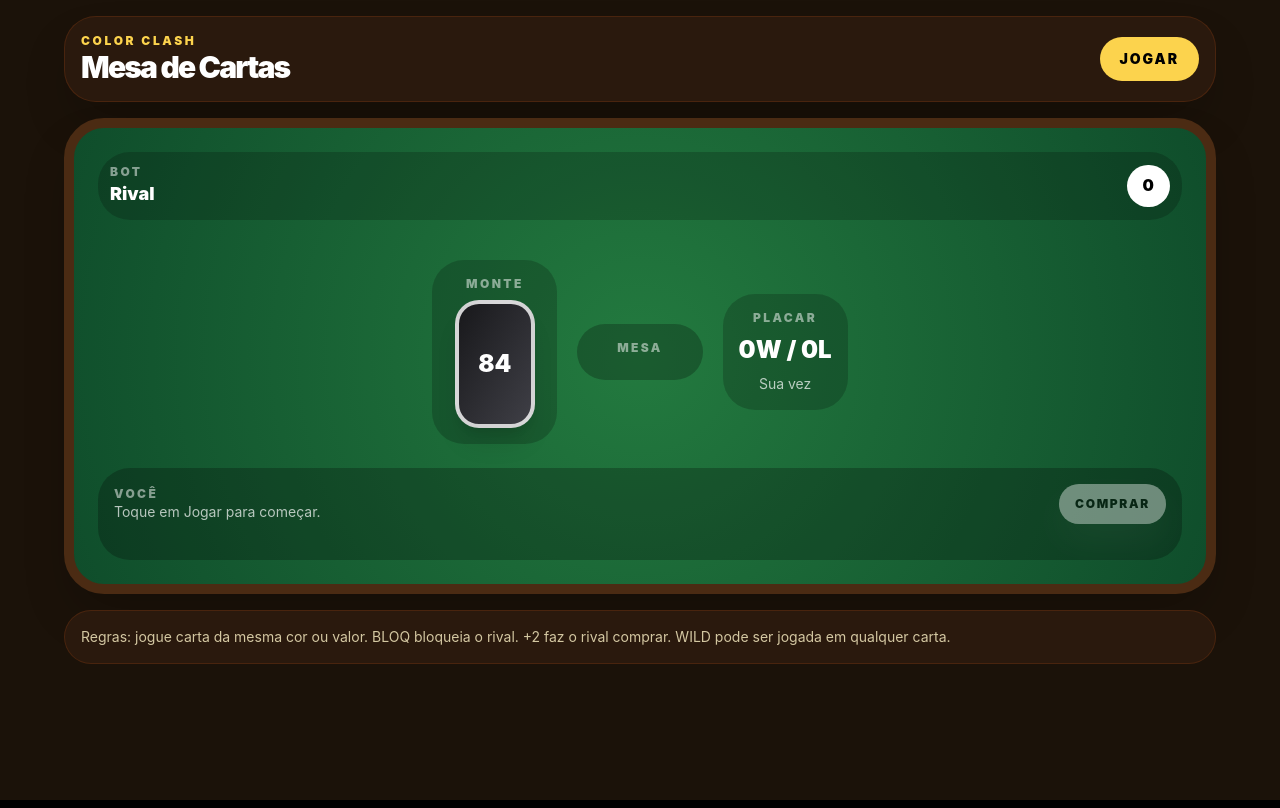
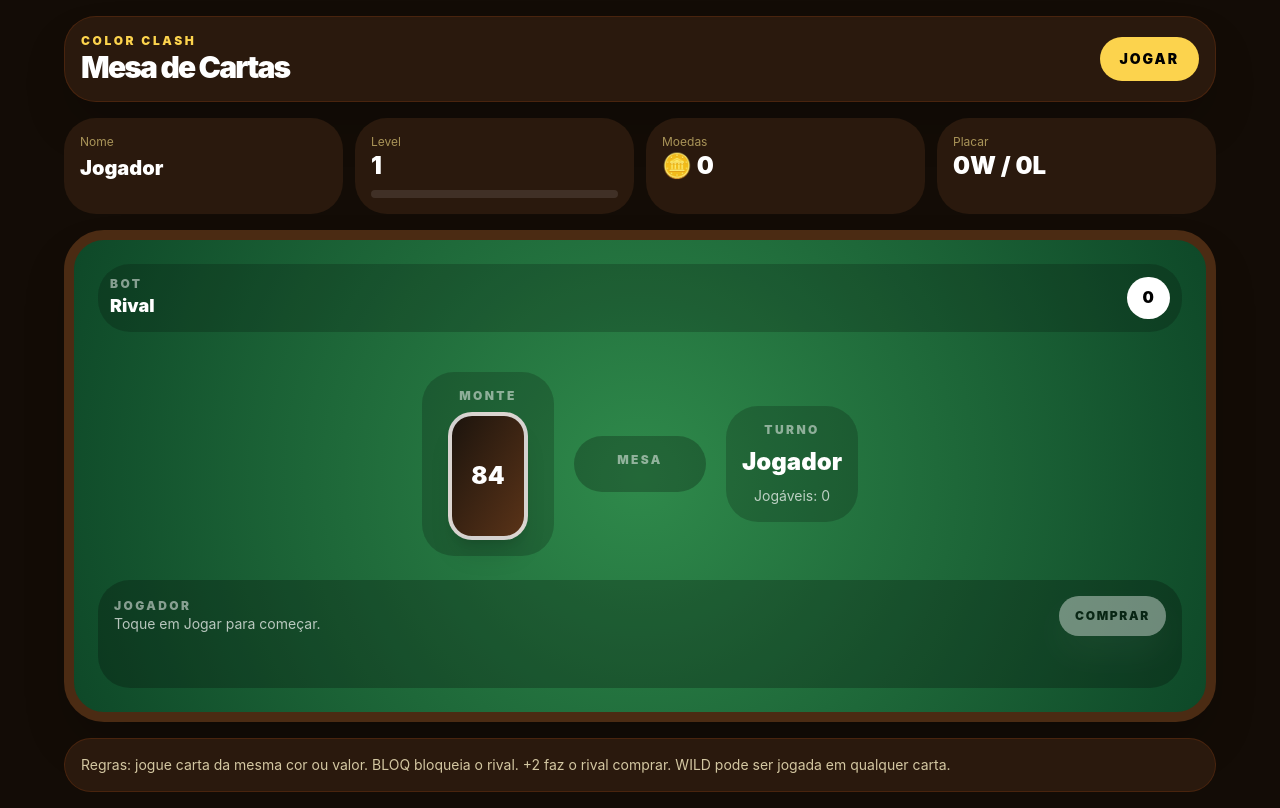
Before and after one commit to thiagodouglas19t-lang/Thklayus-hub, a React (Vite) app: page / in a window 1280 px wide. Built offline with nearby package versions, Linux system fonts and the light colour scheme.

Commit message:
Add player progression sound and improved card design

```diff
--- a/src/App.tsx
+++ b/src/App.tsx
@@ -3,12 +3,7 @@ import { useMemo, useState } from "react";
 type Color = "red" | "blue" | "yellow" | "green";
 type CardType = "number" | "skip" | "draw2" | "wild";
 
-type Card = {
-  id: number;
-  color: Color;
-  value: string;
-  type: CardType;
-};
+type Card = { id: number; color: Color; value: string; type: CardType };
 
 const colors: Color[] = ["red", "blue", "yellow", "green"];
 
@@ -22,33 +17,41 @@ const colorStyle: Record<Color, string> = {
 function makeDeck() {
   let id = 1;
   const deck: Card[] = [];
-
   colors.forEach((color) => {
     for (let value = 1; value <= 9; value++) {
       deck.push({ id: id++, color, value: String(value), type: "number" });
       deck.push({ id: id++, color, value: String(value), type: "number" });
     }
-
     deck.push({ id: id++, color, value: "BLOQ", type: "skip" });
     deck.push({ id: id++, color, value: "+2", type: "draw2" });
   });
-
-  colors.forEach((color) => {
-    deck.push({ id: id++, color, value: "WILD", type: "wild" });
-  });
-
+  colors.forEach((color) => deck.push({ id: id++, color, value: "WILD", type: "wild" }));
   return deck.sort(() => Math.random() - 0.5);
 }
 
 function drawCards(deck: Card[], amount: number) {
-  return {
-    taken: deck.slice(0, amount),
-    rest: deck.slice(amount),
-  };
+  return { taken: deck.slice(0, amount), rest: deck.slice(amount) };
 }
 
 function canPlay(card: Card, top: Card) {
   return card.type === "wild" || card.color === top.color || card.value === top.value;
+}
+
+function playSound(type: "card" | "win" | "bad") {
+  try {
+    const AudioContextClass = window.AudioContext || (window as any).webkitAudioContext;
+    const audio = new AudioContextClass();
+    const osc = audio.createOscillator();
+    const gain = audio.createGain();
+    osc.connect(gain);
+    gain.connect(audio.destination);
+    osc.frequency.value = type === "win" ? 720 : type === "bad" ? 160 : 420;
+    gain.gain.value = 0.035;
+    osc.start();
+    osc.stop(audio.currentTime + 0.08);
+  } catch {
+    // Som é opcional. Se o navegador bloquear, o jogo continua normal.
+  }
 }
 
 export default function App() {
@@ -60,11 +63,38 @@ export default function App() {
   const [message, setMessage] = useState("Toque em Jogar para começar.");
   const [wins, setWins] = useState(() => Number(localStorage.getItem("colorclash:wins") || 0));
   const [losses, setLosses] = useState(() => Number(localStorage.getItem("colorclash:losses") || 0));
+  const [coins, setCoins] = useState(() => Number(localStorage.getItem("colorclash:coins") || 0));
+  const [xp, setXp] = useState(() => Number(localStorage.getItem("colorclash:xp") || 0));
+  const [playerName, setPlayerName] = useState(() => localStorage.getItem("colorclash:name") || "Jogador");
   const [started, setStarted] = useState(false);
+  const [lastPlayed, setLastPlayed] = useState<Card | null>(null);
+  const [pulse, setPulse] = useState(false);
 
   const topCard = discard[discard.length - 1];
   const playableCount = useMemo(() => topCard ? playerHand.filter((card) => canPlay(card, topCard)).length : 0, [playerHand, topCard]);
   const gameOver = started && (playerHand.length === 0 || botHand.length === 0);
+  const level = Math.floor(xp / 100) + 1;
+  const levelProgress = xp % 100;
+
+  function reward(addCoins: number, addXp: number) {
+    const nextCoins = coins + addCoins;
+    const nextXp = xp + addXp;
+    setCoins(nextCoins);
+    setXp(nextXp);
+    localStorage.setItem("colorclash:coins", String(nextCoins));
+    localStorage.setItem("colorclash:xp", String(nextXp));
+  }
+
+  function saveName(name: string) {
+    setPlayerName(name || "Jogador");
+    localStorage.setItem("colorclash:name", name || "Jogador");
+  }
+
+  function animateCard(card: Card) {
+    setLastPlayed(card);
+    setPulse(true);
+    window.setTimeout(() => setPulse(false), 260);
+  }
 
   function startGame() {
     const fresh = makeDeck();
@@ -72,13 +102,13 @@ export default function App() {
     const botDraw = drawCards(playerDraw.rest, 7);
     const first = botDraw.rest.find((card) => card.type === "number") || botDraw.rest[0];
     const rest = botDraw.rest.filter((card) => card.id !== first.id);
-
     setDeck(rest);
     setPlayerHand(playerDraw.taken);
     setBotHand(botDraw.taken);
     setDiscard([first]);
     setTurn("player");
     setStarted(true);
+    setLastPlayed(null);
     setMessage("Sua vez. Jogue uma carta da mesma cor ou número.");
   }
 
@@ -89,6 +119,7 @@ export default function App() {
     setPlayerHand((hand) => [...hand, ...draw.taken]);
     setTurn("bot");
     setMessage("Você comprou uma carta. Vez do bot.");
+    playSound("card");
     setTimeout(botMove, 700);
   }
 
@@ -96,18 +127,24 @@ export default function App() {
     if (!started || turn !== "player" || gameOver || !topCard) return;
     if (!canPlay(card, topCard)) {
       setMessage("Essa carta não combina com a mesa.");
+      playSound("bad");
       return;
     }
+    playSound("card");
+    animateCard(card);
 
     const nextHand = playerHand.filter((item) => item.id !== card.id);
     setPlayerHand(nextHand);
     setDiscard((cards) => [...cards, card]);
+    reward(1, 4);
 
     if (nextHand.length === 0) {
       const newWins = wins + 1;
       setWins(newWins);
       localStorage.setItem("colorclash:wins", String(newWins));
+      reward(35, 60);
       setMessage("Você venceu a partida!");
+      playSound("win");
       return;
     }
 
@@ -133,7 +170,6 @@ export default function App() {
     setBotHand((currentBotHand) => {
       const currentTop = discard[discard.length - 1];
       if (!currentTop) return currentBotHand;
-
       const card = currentBotHand.find((item) => canPlay(item, currentTop));
 
       if (!card) {
@@ -147,6 +183,8 @@ export default function App() {
         return currentBotHand;
       }
 
+      playSound("card");
+      animateCard(card);
       const nextBotHand = currentBotHand.filter((item) => item.id !== card.id);
       setDiscard((cards) => [...cards, card]);
 
@@ -155,6 +193,7 @@ export default function App() {
         setLosses(newLosses);
         localStorage.setItem("colorclash:losses", String(newLosses));
         setMessage("Bot venceu a partida.");
+        playSound("bad");
         return nextBotHand;
       }
 
@@ -183,15 +222,13 @@ export default function App() {
     });
   }
 
-  function CardView({ card, hidden = false, onClick }: { card?: Card; hidden?: boolean; onClick?: () => void }) {
+  function CardView({ card, hidden = false, onClick, playable = true }: { card?: Card; hidden?: boolean; onClick?: () => void; playable?: boolean }) {
     if (hidden) {
-      return <div className="grid h-32 w-20 shrink-0 place-items-center rounded-2xl border-4 border-white/80 bg-gradient-to-br from-zinc-900 to-zinc-700 shadow-xl"><span className="text-2xl font-black text-white">CC</span></div>;
+      return <div className="grid h-32 w-20 shrink-0 place-items-center rounded-2xl border-4 border-white/80 bg-gradient-to-br from-[#1c140d] to-[#5a3318] shadow-xl"><span className="text-2xl font-black text-amber-200">CC</span></div>;
     }
-
     if (!card) return null;
-
     return (
-      <button onClick={onClick} className={`grid h-32 w-20 shrink-0 place-items-center rounded-2xl border-4 border-white bg-gradient-to-br ${colorStyle[card.color]} p-2 text-white shadow-xl transition active:scale-95`}>
+      <button onClick={onClick} className={`grid h-32 w-20 shrink-0 place-items-center rounded-2xl border-4 border-white bg-gradient-to-br ${colorStyle[card.color]} p-2 text-white shadow-xl transition ${playable ? "active:scale-95 hover:-translate-y-2" : "opacity-45 grayscale"}`}>
         <div className="grid h-full w-full place-items-center rounded-xl border border-white/40 bg-black/10">
           <span className="text-2xl font-black">{card.value}</span>
         </div>
@@ -200,80 +237,47 @@ export default function App() {
   }
 
   return (
-    <main className="min-h-screen bg-[#1b1209] p-4 text-white">
+    <main className="min-h-screen bg-[#130c06] p-4 text-white">
       <section className="mx-auto max-w-6xl">
         <header className="mb-4 flex items-center justify-between rounded-[2rem] border border-amber-900/40 bg-[#2a190d] p-4 shadow-2xl">
           <div>
             <p className="text-xs font-black uppercase tracking-[0.22em] text-amber-300">Color Clash</p>
             <h1 className="text-3xl font-black tracking-[-0.06em]">Mesa de Cartas</h1>
           </div>
-          <button onClick={startGame} className="rounded-2xl bg-amber-300 px-5 py-3 text-sm font-black uppercase tracking-[0.14em] text-black">
-            {started ? "Nova partida" : "Jogar"}
-          </button>
+          <button onClick={startGame} className="rounded-2xl bg-amber-300 px-5 py-3 text-sm font-black uppercase tracking-[0.14em] text-black">{started ? "Nova partida" : "Jogar"}</button>
         </header>
 
-        <div className="rounded-[2.5rem] border-[10px] border-[#4b2b13] bg-[radial-gradient(circle_at_center,#237a3f,#0f4d2b)] p-4 shadow-2xl md:p-6">
+        <div className="mb-4 grid gap-3 md:grid-cols-4">
+          <div className="rounded-3xl bg-[#2a190d] p-4"><p className="text-xs text-amber-200/60">Nome</p><input value={playerName} onChange={(e) => saveName(e.target.value)} className="mt-1 w-full bg-transparent text-xl font-black outline-none" /></div>
+          <div className="rounded-3xl bg-[#2a190d] p-4"><p className="text-xs text-amber-200/60">Level</p><p className="text-2xl font-black">{level}</p><div className="mt-2 h-2 overflow-hidden rounded-full bg-white/10"><div className="h-full rounded-full bg-amber-300" style={{ width: `${levelProgress}%` }} /></div></div>
+          <div className="rounded-3xl bg-[#2a190d] p-4"><p className="text-xs text-amber-200/60">Moedas</p><p className="text-2xl font-black">🪙 {coins}</p></div>
+          <div className="rounded-3xl bg-[#2a190d] p-4"><p className="text-xs text-amber-200/60">Placar</p><p className="text-2xl font-black">{wins}W / {losses}L</p></div>
+        </div>
+
+        <div className="rounded-[2.5rem] border-[10px] border-[#4b2b13] bg-[radial-gradient(circle_at_center,#2f8a4b,#0e4828)] p-4 shadow-2xl md:p-6">
           <div className="mb-4 flex items-center justify-between gap-3 rounded-3xl bg-black/20 p-3">
-            <div>
-              <p className="text-xs font-black uppercase tracking-[0.2em] text-white/50">Bot</p>
-              <p className="text-lg font-black">Rival</p>
-            </div>
-            <div className="flex -space-x-12 overflow-hidden pr-10">
-              {botHand.slice(0, 7).map((card) => <CardView key={card.id} hidden />)}
-            </div>
+            <div><p className="text-xs font-black uppercase tracking-[0.2em] text-white/50">Bot</p><p className="text-lg font-black">Rival</p></div>
+            <div className="flex -space-x-12 overflow-hidden pr-10">{botHand.slice(0, 7).map((card) => <CardView key={card.id} hidden />)}</div>
             <p className="rounded-2xl bg-white px-4 py-2 font-black text-black">{botHand.length}</p>
           </div>
 
           <div className="grid min-h-56 place-items-center py-6">
             <div className="grid grid-cols-3 items-center gap-5">
-              <div className="grid place-items-center rounded-3xl bg-black/20 p-4">
-                <p className="mb-2 text-xs font-black uppercase tracking-[0.2em] text-white/50">Monte</p>
-                <div className="grid h-32 w-20 place-items-center rounded-2xl border-4 border-white/80 bg-gradient-to-br from-zinc-900 to-zinc-700 shadow-xl"><span className="text-2xl font-black">{deck.length}</span></div>
-              </div>
-
-              <div className="grid place-items-center rounded-3xl bg-black/25 p-4">
-                <p className="mb-2 text-xs font-black uppercase tracking-[0.2em] text-white/50">Mesa</p>
-                <CardView card={topCard} />
-              </div>
-
-              <div className="rounded-3xl bg-black/20 p-4 text-center">
-                <p className="text-xs font-black uppercase tracking-[0.2em] text-white/50">Placar</p>
-                <p className="mt-2 text-2xl font-black">{wins}W / {losses}L</p>
-                <p className="mt-2 text-sm text-white/70">{turn === "player" ? "Sua vez" : "Vez do bot"}</p>
-              </div>
+              <div className="grid place-items-center rounded-3xl bg-black/20 p-4"><p className="mb-2 text-xs font-black uppercase tracking-[0.2em] text-white/50">Monte</p><div className="grid h-32 w-20 place-items-center rounded-2xl border-4 border-white/80 bg-gradient-to-br from-[#1c140d] to-[#5a3318] shadow-xl"><span className="text-2xl font-black">{deck.length}</span></div></div>
+              <div className={`grid place-items-center rounded-3xl bg-black/25 p-4 transition ${pulse ? "scale-110" : "scale-100"}`}><p className="mb-2 text-xs font-black uppercase tracking-[0.2em] text-white/50">Mesa</p><CardView card={topCard} /></div>
+              <div className="rounded-3xl bg-black/20 p-4 text-center"><p className="text-xs font-black uppercase tracking-[0.2em] text-white/50">Turno</p><p className="mt-2 text-2xl font-black">{turn === "player" ? playerName : "Rival"}</p><p className="mt-2 text-sm text-white/70">Jogáveis: {playableCount}</p></div>
             </div>
           </div>
 
           <div className="rounded-3xl bg-black/25 p-4">
-            <div className="mb-3 flex items-center justify-between gap-3">
-              <div>
-                <p className="text-xs font-black uppercase tracking-[0.2em] text-white/50">Você</p>
-                <p className="text-sm text-white/70">{message}</p>
-              </div>
-              <button onClick={drawPlayer} disabled={!started || turn !== "player" || gameOver} className="rounded-2xl bg-white px-4 py-3 text-xs font-black uppercase tracking-[0.14em] text-black disabled:opacity-40">
-                Comprar
-              </button>
-            </div>
-
-            <div className="flex gap-3 overflow-x-auto pb-2">
-              {playerHand.map((card) => <CardView key={card.id} card={card} onClick={() => playCard(card)} />)}
-            </div>
+            <div className="mb-3 flex items-center justify-between gap-3"><div><p className="text-xs font-black uppercase tracking-[0.2em] text-white/50">{playerName}</p><p className="text-sm text-white/70">{message}</p>{lastPlayed && <p className="mt-1 text-xs text-amber-200">Última carta: {lastPlayed.value}</p>}</div><button onClick={drawPlayer} disabled={!started || turn !== "player" || gameOver} className="rounded-2xl bg-white px-4 py-3 text-xs font-black uppercase tracking-[0.14em] text-black disabled:opacity-40">Comprar</button></div>
+            <div className="flex gap-3 overflow-x-auto pb-3 pt-3">{playerHand.map((card) => <CardView key={card.id} card={card} playable={topCard ? canPlay(card, topCard) : true} onClick={() => playCard(card)} />)}</div>
           </div>
         </div>
 
-        {gameOver && (
-          <div className="fixed inset-0 z-30 grid place-items-center bg-black/70 p-5">
-            <div className="w-full max-w-md rounded-[2rem] bg-white p-6 text-center text-black">
-              <p className="text-xs font-black uppercase tracking-[0.2em] text-zinc-500">Partida encerrada</p>
-              <h2 className="mt-2 text-4xl font-black tracking-[-0.06em]">{playerHand.length === 0 ? "Você venceu" : "Bot venceu"}</h2>
-              <button onClick={startGame} className="mt-6 rounded-2xl bg-black px-6 py-4 font-black text-white">Jogar de novo</button>
-            </div>
-          </div>
-        )}
+        {gameOver && <div className="fixed inset-0 z-30 grid place-items-center bg-black/70 p-5"><div className="w-full max-w-md rounded-[2rem] bg-white p-6 text-center text-black"><p className="text-xs font-black uppercase tracking-[0.2em] text-zinc-500">Partida encerrada</p><h2 className="mt-2 text-4xl font-black tracking-[-0.06em]">{playerHand.length === 0 ? "Você venceu" : "Bot venceu"}</h2><p className="mt-3 text-zinc-500">{playerHand.length === 0 ? "+35 moedas / +60 XP" : "Tente a revanche"}</p><button onClick={startGame} className="mt-6 rounded-2xl bg-black px-6 py-4 font-black text-white">Jogar de novo</button></div></div>}
 
-        <div className="mt-4 rounded-3xl border border-amber-900/40 bg-[#2a190d] p-4 text-sm text-amber-100/80">
-          Regras: jogue carta da mesma cor ou valor. BLOQ bloqueia o rival. +2 faz o rival comprar. WILD pode ser jogada em qualquer carta.
-        </div>
+        <div className="mt-4 rounded-3xl border border-amber-900/40 bg-[#2a190d] p-4 text-sm text-amber-100/80">Regras: jogue carta da mesma cor ou valor. BLOQ bloqueia o rival. +2 faz o rival comprar. WILD pode ser jogada em qualquer carta.</div>
       </section>
     </main>
   );
```
